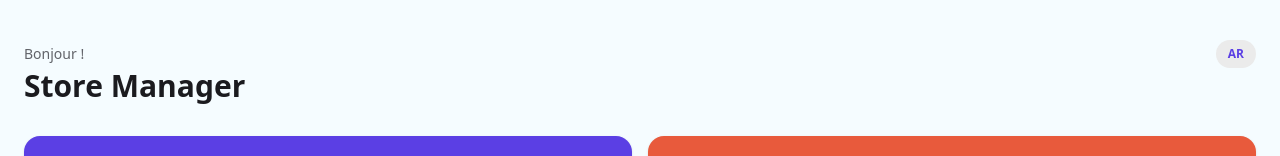
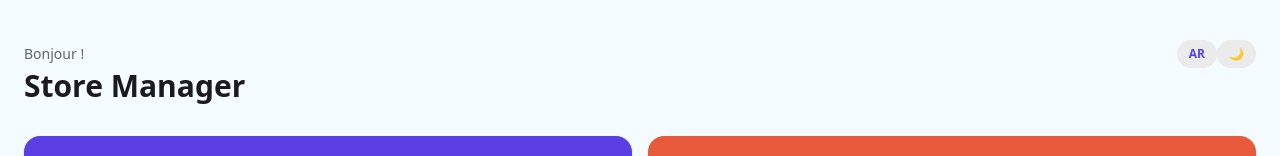
Before and after one commit to bizkda/store-manager, a React (Vite) app: page / in a window 1280 px wide. Shown: the top 156 px of the page. Built offline with nearby package versions, Linux system fonts and the light colour scheme; a web font is replaced by a local one.

Commit message:
trying to add dark theme toggle

```diff
--- a/src/App.css
+++ b/src/App.css
@@ -17,7 +17,16 @@
   --gesso-neutral-300: #b5b1b1;
   --gesso-success: #149343;
   --gesso-shadow-lg: 0 1px 2px rgba(0,0,0,0.04);
-
+  [data-theme="dark"] {
+  --gesso-canvas: #121214;
+  --gesso-surface: #1e1e21;
+  --gesso-surface-elevated: #2a2a2e;
+  --gesso-fg: #f0f0f2;
+  --gesso-fg-muted: #9a9a9f;
+  --gesso-primary: #7c65ff;
+  --gesso-secondary: #ff7a5c;
+  --gesso-divider: #303034;
+  }
 }
 html, body, #root {
   font-family: var(--gesso-font-body);
--- a/src/App.tsx
+++ b/src/App.tsx
@@ -4,6 +4,8 @@ import { AddProductCard } from "./features/product/AddProductCard";
 import { SaleCard } from "./features/sale/SaleCard";
 import "./App.css";
 import { useLanguage } from "./i18n/LanguageContext";
+import { useTheme } from "./theme/useTheme";
+
 
 type View = "menu" | "add-product" | "sale";
 
@@ -18,6 +20,7 @@ function App() {
   const [previousView, setPreviousView] = useState<View>("menu");
   const [cart, setCart] = useState<CartItem[]>([]);
   const { t, lang, toggleLang } = useLanguage();
+  const { theme, toggleTheme } = useTheme();
 
   function refreshProducts() {
     getProducts().then(setProducts).catch(console.error);
@@ -100,7 +103,7 @@ function App() {
           >
             {t("bonjour")}
           </p>
-
+          <div>
             <button
               onClick={toggleLang}
               style={{
@@ -113,6 +116,19 @@ function App() {
             >
               {lang === "fr" ? "AR" : "FR"}
             </button>
+            <button onClick={toggleTheme}
+              style={{
+                background: "var(--gesso-surface)",
+                color: "var(--gesso-primary)",
+                borderRadius: "var(--gesso-radius-md)",
+                fontFamily: "var(--gesso-font-body)",
+              }}
+              className="px-3 py-1.5 text-xs font-bold transition active:scale-95"
+                >
+              {theme === "light" ? "🌙" : "☀️"}
+            </button>
+          </div>
+
         </div>
 
         <h1 style={{ fontFamily: "var(--gesso-font-display)", fontWeight: 900 }} className="text-3xl">
--- /dev/null
+++ b/src/theme/useTheme.ts
@@ -0,0 +1,21 @@
+import { useState, useEffect } from "react";
+
+type Theme = "light" | "dark";
+
+export function useTheme() {
+  const [theme, setTheme] = useState<Theme>(() => {
+    const saved = localStorage.getItem("theme");
+    return (saved as Theme) || "light";
+  });
+
+  useEffect(() => {
+    document.documentElement.setAttribute("data-theme", theme);
+    localStorage.setItem("theme", theme);
+  }, [theme]);
+
+  function toggleTheme() {
+    setTheme((prev) => (prev === "light" ? "dark" : "light"));
+  }
+
+  return { theme, toggleTheme };
+}
```
Lines whose indentation alone changed are shown as unchanged.
